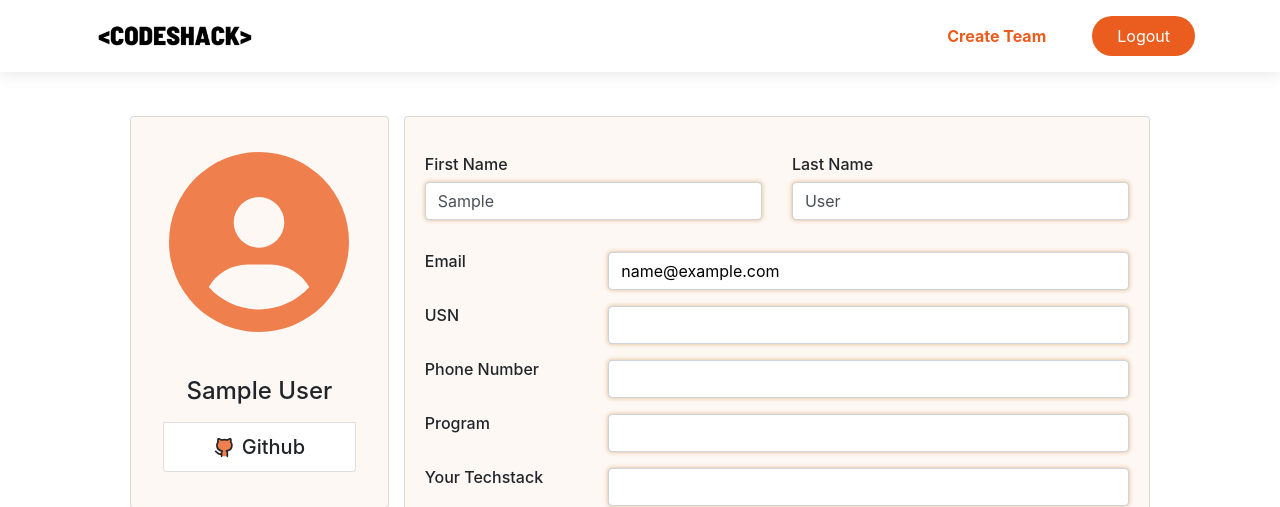
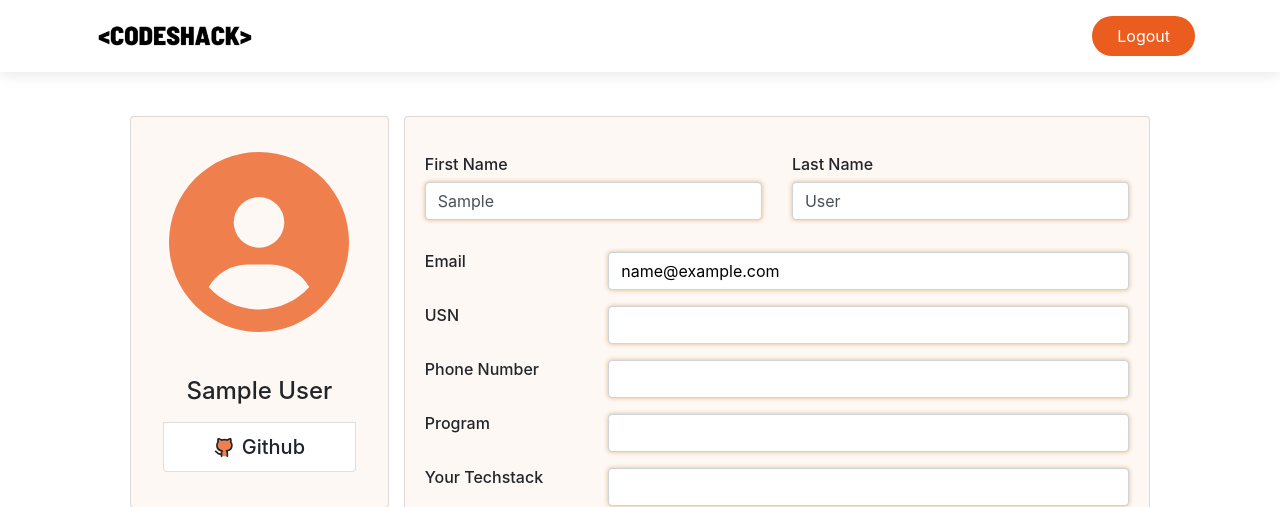
Before and after one commit to techhub-community/csoc_platform, a Django app: page /user/profile/ in a window 1280 px wide. Shown: the top 507 px of the page. Run offline with Django 4.2, Linux system fonts and the light colour scheme; the visitor is signed in with stand-in values (Sample User, id 1); some libraries are stand-ins or nearby versions.

Commit message:
Removed Create Team option

```diff
--- a/templates/account/profile.html
+++ b/templates/account/profile.html
@@ -146,9 +146,9 @@
       <nav id="navbar2" class="navbar-container">
 
         <ul class="navbar2">
-           {% if allow_team_creation %}
+           {% comment %} {% if allow_team_creation %}
           <li><a class="nav-link scrollto" href="{% url 'user:create_team' %}" style="font-weight: bold; color: #eb5d1e;min-width: fit-content;">Create Team</a></li>
-          {% endif %}
+          {% endif %} {% endcomment %}
           {% if request.user.is_authenticated %}
           <li><a class="getstarted scrollto" href="{% url 'user:logout' %}" style="min-height: fit-content;">Logout</a></li>
           {% endif %}
--- a/user/urls.py
+++ b/user/urls.py
@@ -19,7 +19,7 @@ urlpatterns = [
     path('login/', UserLoginView.as_view(), name='login'),
     path('logout/', UserLogoutView.as_view(), name='logout'),
     path('profile/', UserProfileView.as_view(template_name='account/profile.html'), name='profile'),
-    path('create/team/', UserCreateTeamView.as_view(), name='create_team'),
+    # path('create/team/', UserCreateTeamView.as_view(), name='create_team'),
     path('invite/accept/<int:pk>/', AcceptInviteView.as_view(), name='invite_accept'),
     path('invite/decline/<int:pk>/', RejectInviteView.as_view(), name='invite_decline'),
     path('verify-email/<str:token>/', EmailVerificationView.as_view(), name='email_verification'),
```
